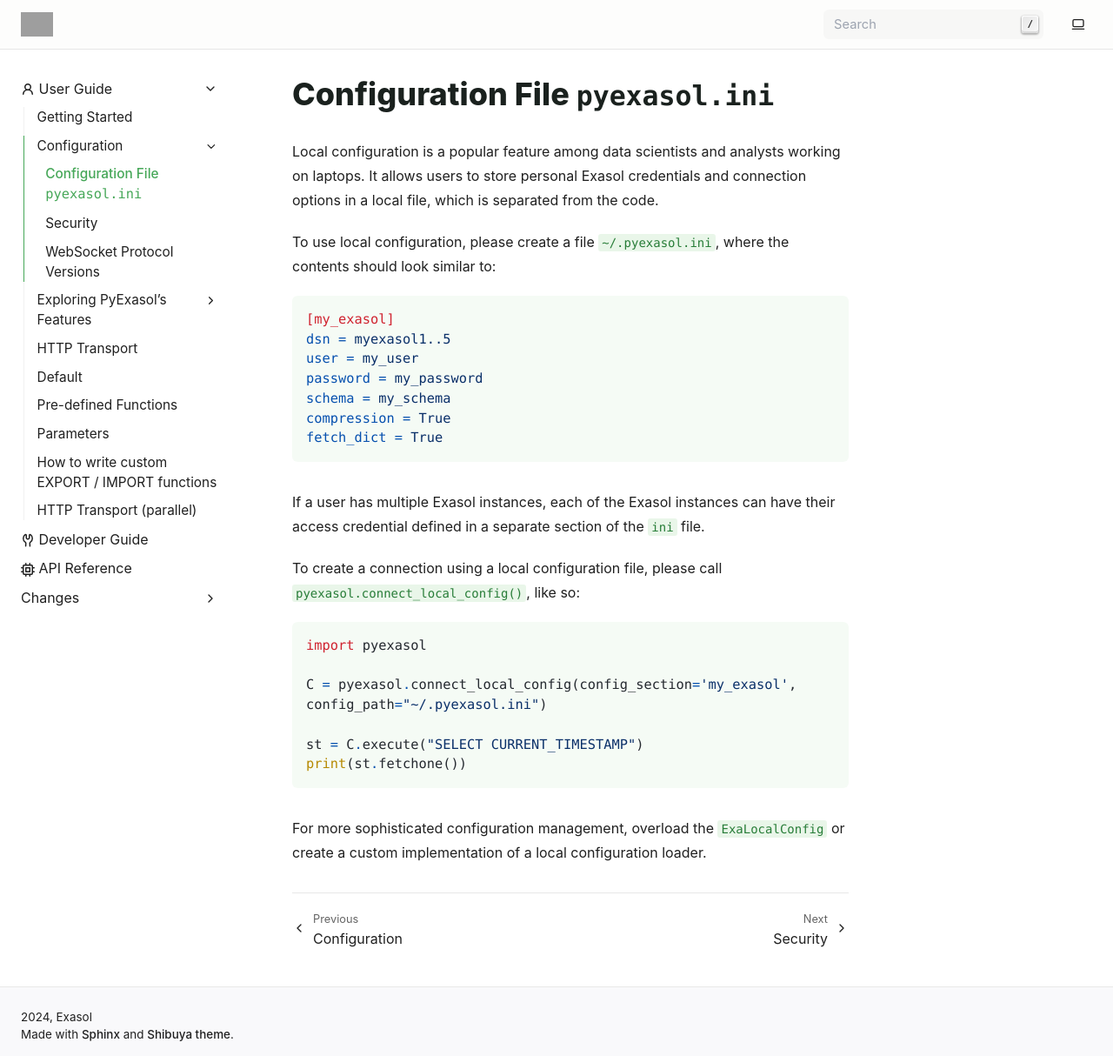
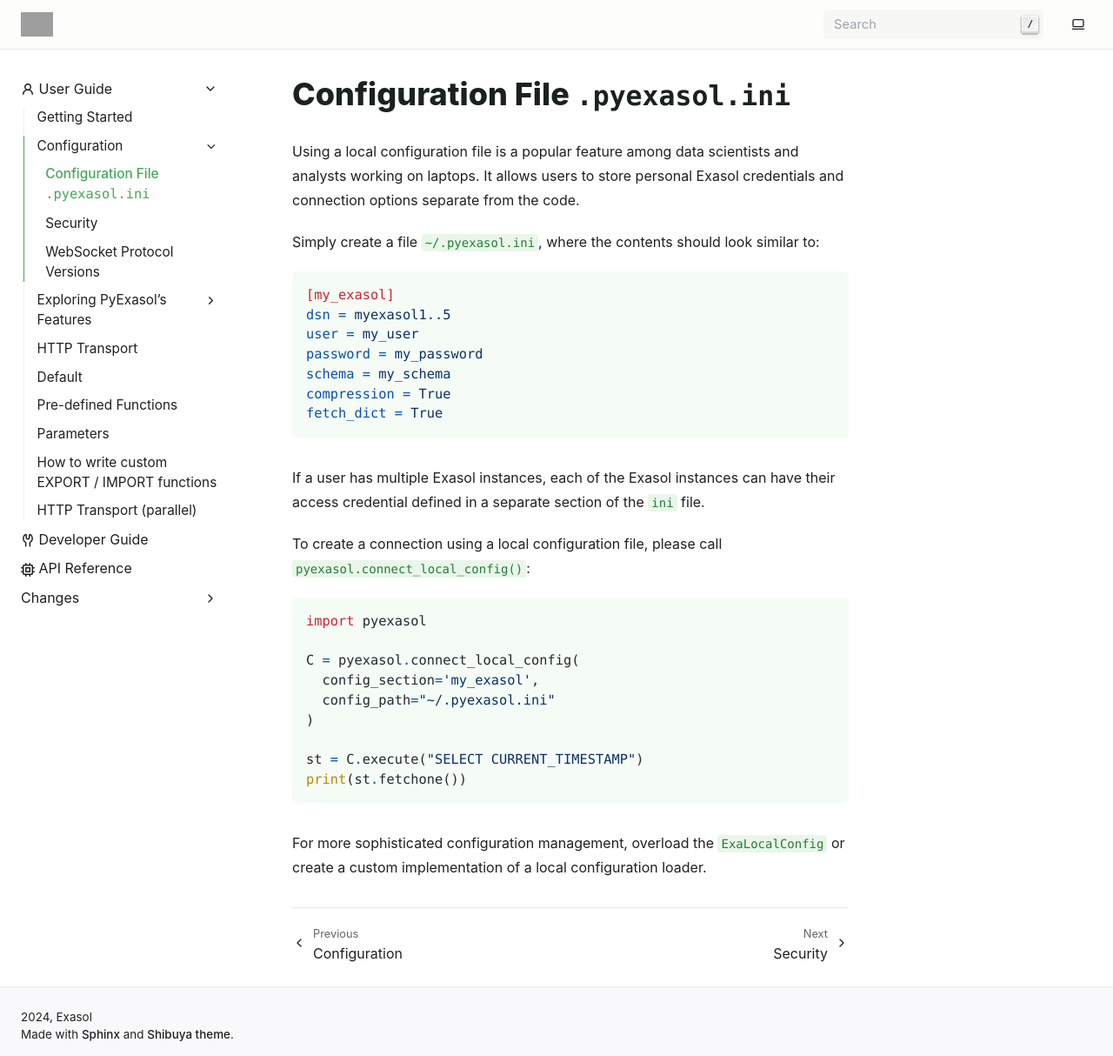
Before and after one commit to exasol/pyexasol, a Sphinx documentation site: the page built from doc/user_guide/configuration/local_configuration.rst, in a window 1280 px wide and 1214 px high. Shown: the whole window at 87% size. Built offline with Sphinx 7.4.7, drawn with Linux system fonts in a browser that asks for light colours; pages that are not in the unit, such as notebooks, are missing from menus; grey boxes are pictures that could not be loaded.

Commit message:
Apply some comments from reviewer on local configuration

```diff
--- a/doc/user_guide/configuration/local_configuration.rst
+++ b/doc/user_guide/configuration/local_configuration.rst
@@ -1,10 +1,10 @@
-Configuration File ``pyexasol.ini``
+Configuration File ``.pyexasol.ini``
 ===================================
 
-Local configuration is a popular feature among data scientists and analysts working on laptops.
-It allows users to store personal Exasol credentials and connection options in a local file, which is separated from the code.
+Using a local configuration file is a popular feature among data scientists and analysts working on laptops.
+It allows users to store personal Exasol credentials and connection options separate from the code.
 
-To use local configuration, please create a file ``~/.pyexasol.ini``, where the contents should look similar to:
+Simply create a file ``~/.pyexasol.ini``, where the contents should look similar to:
 
 .. code-block:: ini
 
@@ -19,15 +19,16 @@
 If a user has multiple Exasol instances, each of the Exasol instances can have their
 access credential defined in a separate section of the ``ini`` file.
 
-
-To create a connection using a local configuration file, please call :func:`pyexasol.connect_local_config`, like so:
+To create a connection using a local configuration file, please call :func:`pyexasol.connect_local_config`:
 
 .. code-block:: python
 
     import pyexasol
 
-    C = pyexasol.connect_local_config(config_section='my_exasol',
-    config_path="~/.pyexasol.ini")
+    C = pyexasol.connect_local_config(
+      config_section='my_exasol',
+      config_path="~/.pyexasol.ini"
+    )
 
     st = C.execute("SELECT CURRENT_TIMESTAMP")
     print(st.fetchone())
```
